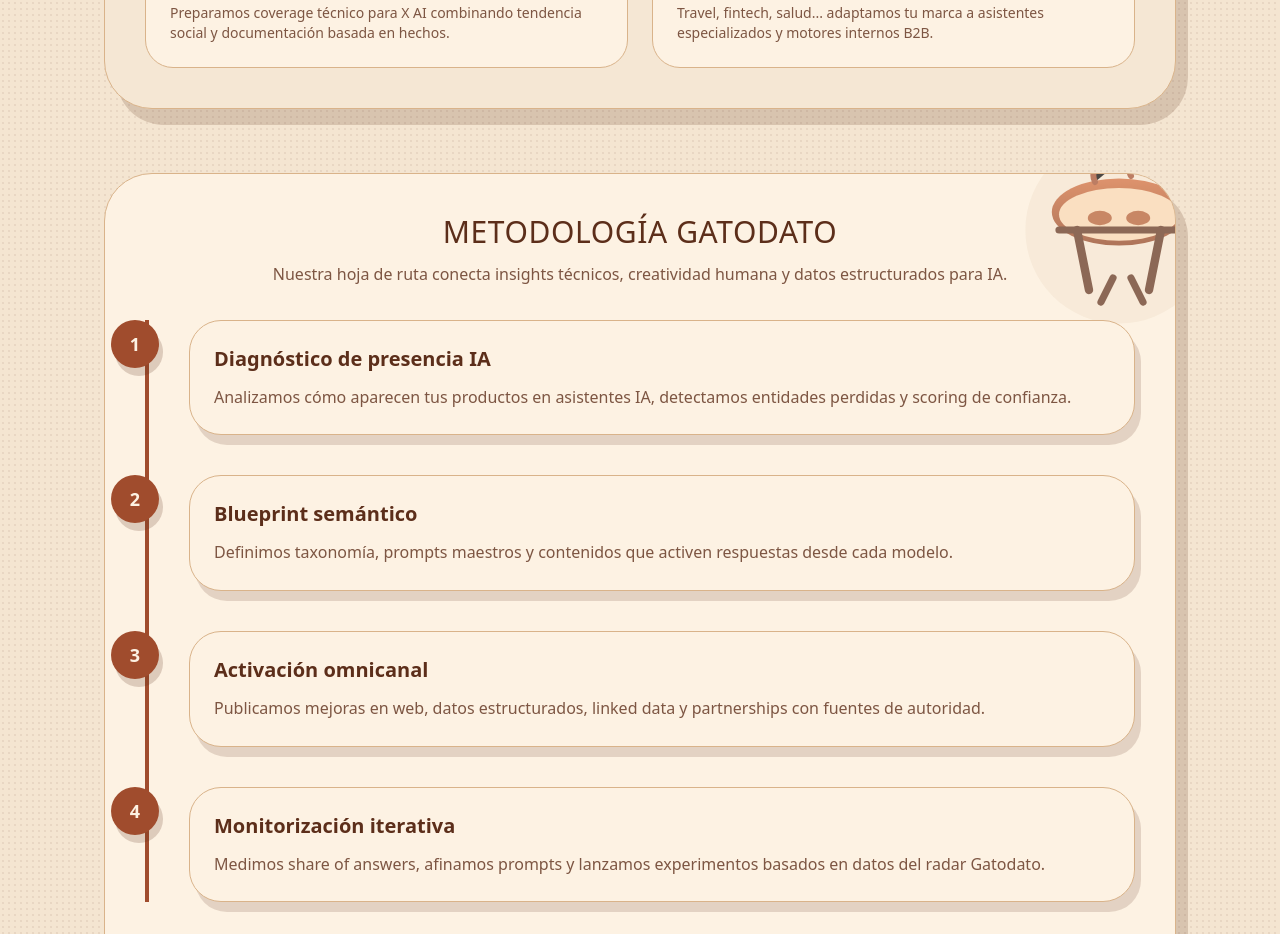
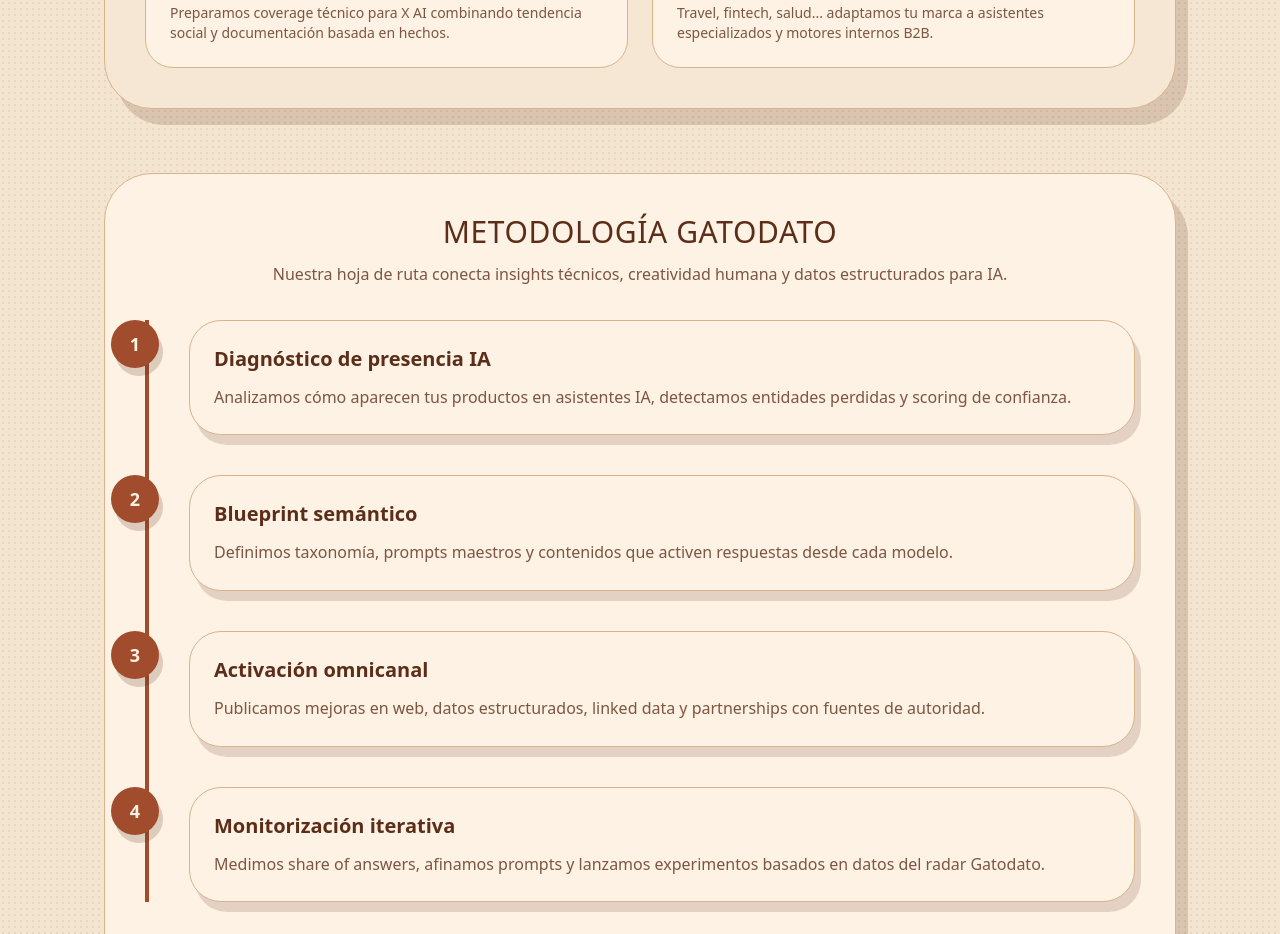
Before and after one commit to graphext/datogato-landing, a Next.js app: page / in a window 1280 px wide. Shown: the part 1940-2874 px from the top of the page. Built offline with nearby package versions, Linux system fonts and the light colour scheme; a web font is replaced by a local one.

Commit message:
Remove decorative icon from layout section to streamline design and enhance focus on content.

```diff
--- a/src/app/page.tsx
+++ b/src/app/page.tsx
@@ -25,9 +25,6 @@
             className="relative overflow-hidden rounded-[48px] border border-[#d9b38a] bg-[#fdf2e3] p-10 shadow-[12px_16px_0_rgba(92,46,26,0.18)]"
             aria-labelledby="metodologia-title"
           >
-            <div className="absolute -right-10 -top-10 h-48 w-48 opacity-70">
-              <GrillIcon className="h-full w-full" />
-            </div>
             <Process />
           </section>
           <Personas />
```
